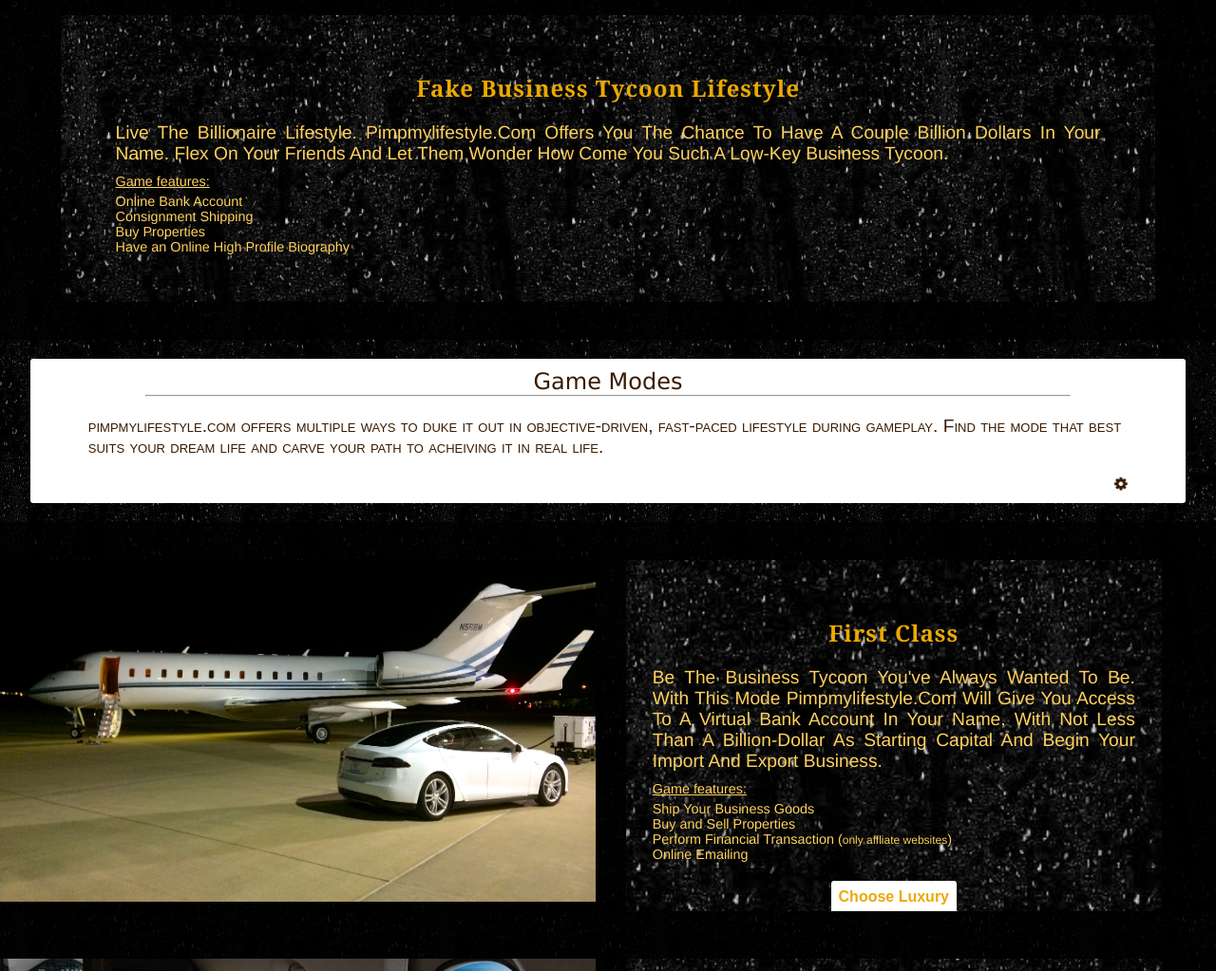
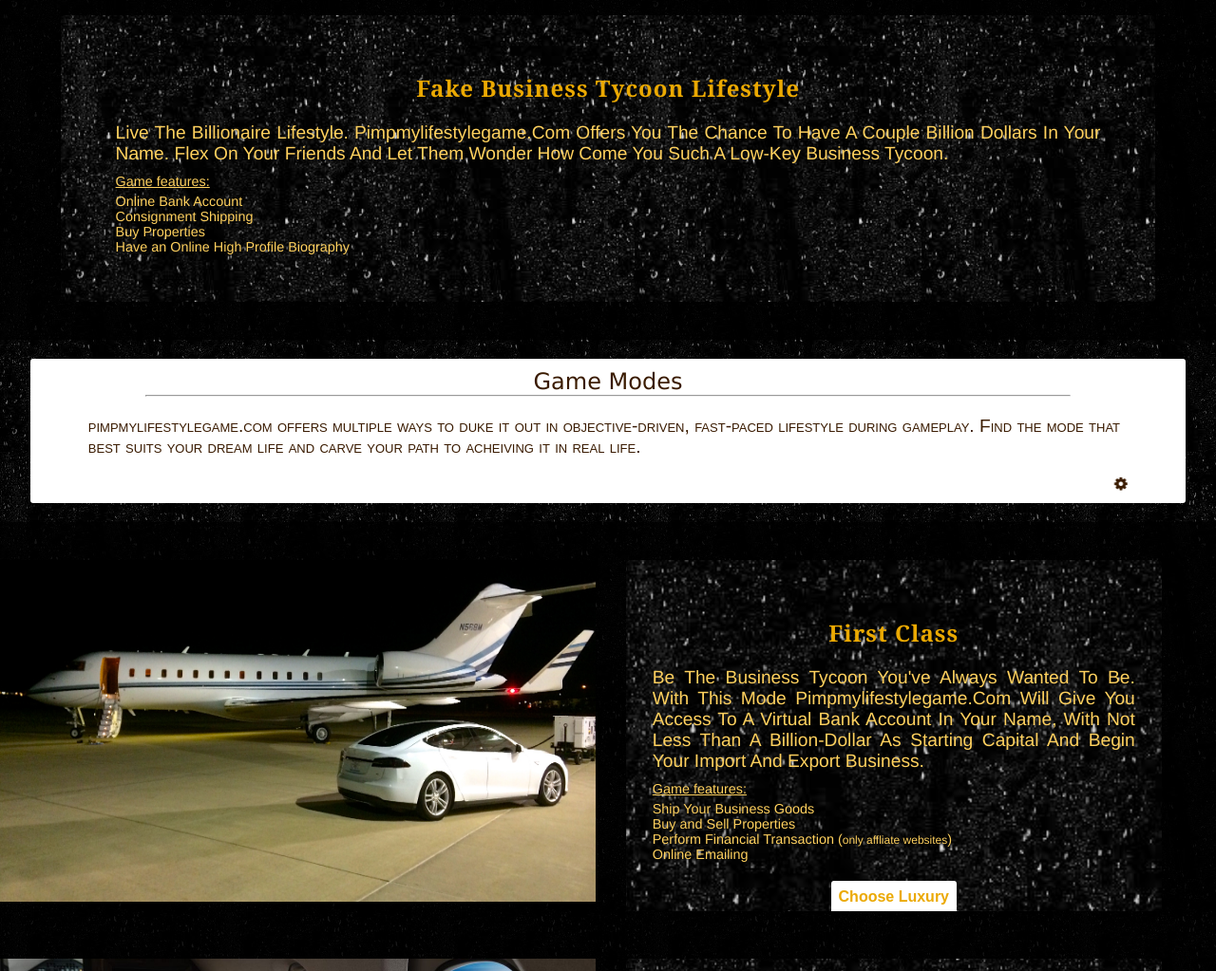
Before and after one commit to pimpmylifestyle-game/games, a plain HTML site: page index.html in a window 1280 px wide. Shown: the part 874-1897 px from the top of the page at 95% size. Drawn offline with nearby package versions, Linux system fonts and the light colour scheme; a script that the page names is missing; files whose address does not match are found by name.

Commit message:
Update index.html

```diff
--- a/index.html
+++ b/index.html
@@ -22,7 +22,7 @@
       <h3 class="jombotron">Fake My Life </h3>
       <hr>
       <p>
-        Hey Fake Billionaire, pimpmylifestyle.com wants to make sure you have
+        Hey Fake Billionaire, pimpmylifestylegame.com wants to make sure you have
         read, understood and agree to it's
         <a href="legal.html">Terms and Conditions.</a>
       </p>
@@ -38,7 +38,7 @@
         <i class="fa fa-frown-o"></i>
       </div>
       <p>
-        Unfortunately pimpmylifestyle.com can't allow you to have access to its web
+        Unfortunately pimpmylifestylegame.com can't allow you to have access to its web
         contents. Take Good Care Of Yourself.
       </p>
       <div class="attractor">
@@ -69,7 +69,7 @@
               <h3 class="mode-title">fake business tycoon lifestyle</h3>
 
               <p>
-                Live the billionaire lifestyle. pimpmylifestyle.com offers you the
+                Live the billionaire lifestyle. pimpmylifestylegame.com offers you the
                 chance to have a couple billion dollars in your name. Flex on
                 your friends and let them wonder how come you such a low-key
                 business Tycoon.
@@ -92,7 +92,7 @@
           <h3>Game Modes</h3>
           <hr>
           <p>
-            pimpmylifestyle.com offers multiple ways to duke it out in objective-driven,
+            pimpmylifestylegame.com offers multiple ways to duke it out in objective-driven,
              fast-paced lifestyle during gameplay. Find the mode that best suits
              your dream life and carve your path to acheiving it in real life.
           </p>
@@ -112,7 +112,7 @@
 
               <p>
                 Be the Business Tycoon you've always wanted to be. With this mode
-                pimpmylifestyle.com will give you access to a virtual bank account in
+                pimpmylifestylegame.com will give you access to a virtual bank account in
                 your name,  with not less than a billion-dollar as starting
                 capital and begin your import and export business.
               </p>
```
